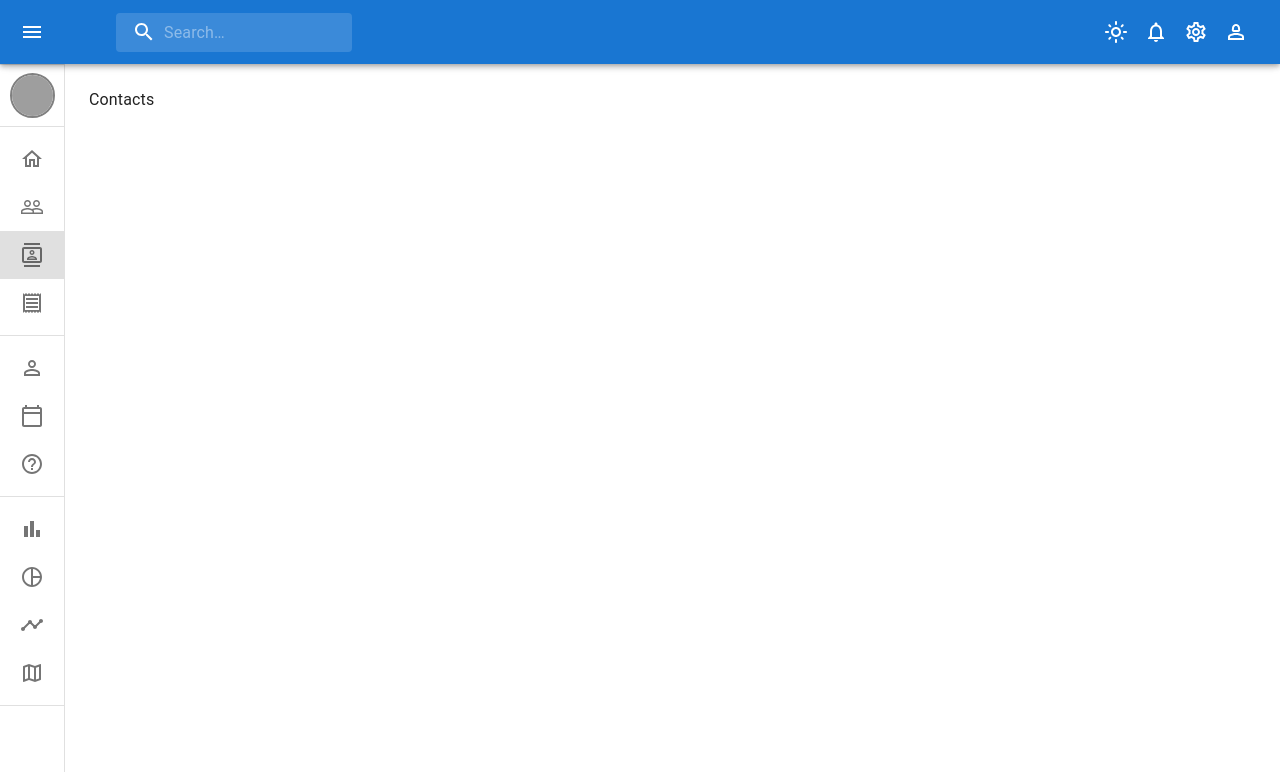
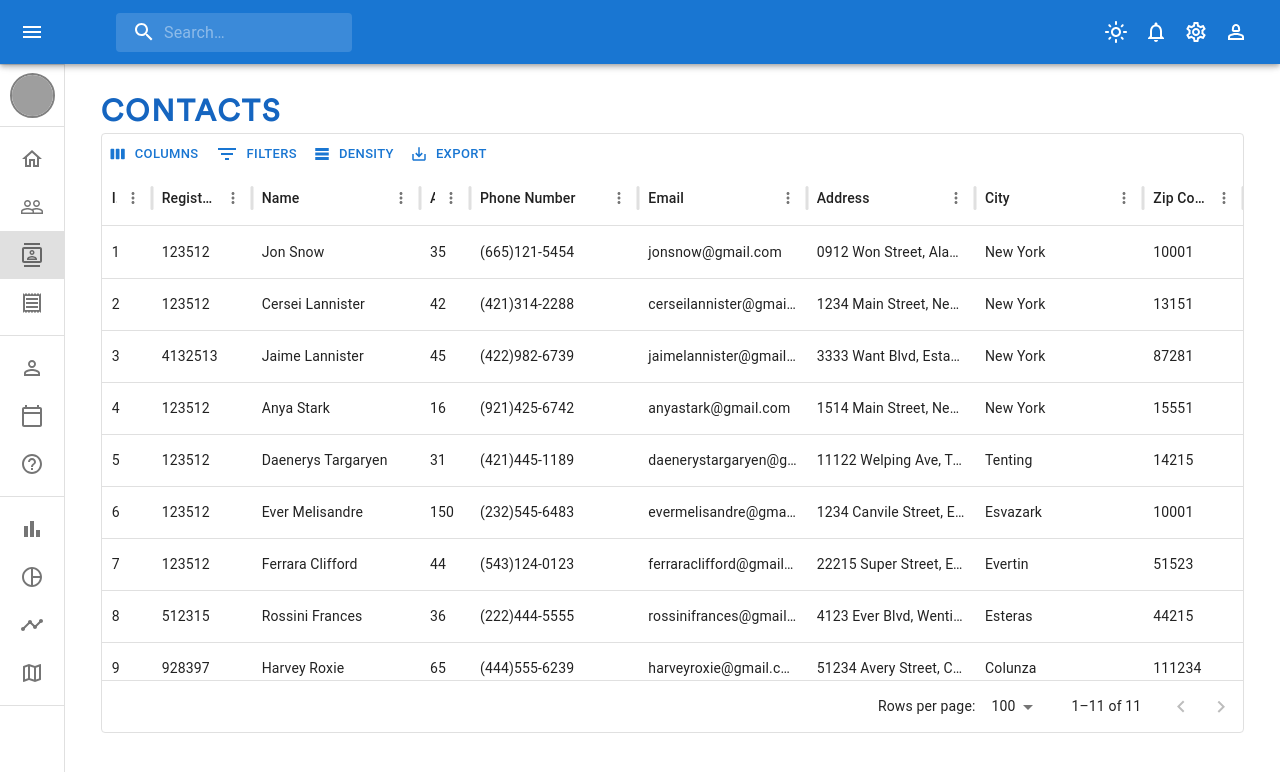
Before and after one commit to midaismael/dashboard, a React (Vite) app: page /contacts in a window 1280 px wide. Shown: the top 772 px of the page. Built offline with nearby package versions, Linux system fonts and the light colour scheme; grey boxes are pictures that could not be loaded; a web font is replaced by a local one.

Commit message:
contacts page

```diff
--- a/src/page/contacts/Contacts.jsx
+++ b/src/page/contacts/Contacts.jsx
@@ -1,5 +1,29 @@
-import React from "react";
+import { Box, Typography } from "@mui/material";
+import { DataGrid, GridToolbar } from "@mui/x-data-grid";
+import { useTheme } from "@mui/material";
+import { rows, columns } from "./data";
 
 export default function Contacts() {
-  return <div>Contacts</div>;
+  const theme = useTheme();
+  return (
+    <Box sx={{ height: 600, width: "98%", mx: "auto" }}>
+      <Typography
+        sx={{
+          fontSize: "30px",
+          letterSpacing: "2px",
+          fontWeight: "bold",
+          color: theme.palette.primary.dark,
+          fontFamily: "circular-web",
+        }}
+      >
+        CONTACTS
+      </Typography>
+      <DataGrid
+        slots={{ toolbar: GridToolbar }}
+        rows={rows}
+        // @ts-ignore
+        columns={columns}
+      />
+    </Box>
+  );
 }
--- /dev/null
+++ b/src/page/contacts/data.jsx
@@ -0,0 +1,166 @@
+export const columns = [
+  { field: "id", headerName: "ID", width: 33 },
+  { field: "registrarId", headerName: "Registrar ID" },
+  {
+    field: "name",
+    headerName: "Name",
+    flex: 1,
+    cellClassName: "name-column--cell",
+  },
+  {
+    field: "age",
+    headerName: "Age",
+    type: "number",
+    headerAlign: "left",
+    align: "left",
+    width: 44,
+  },
+  {
+    field: "phone",
+    headerName: "Phone Number",
+    flex: 1,
+  },
+  {
+    field: "email",
+    headerName: "Email",
+    flex: 1,
+  },
+  {
+    field: "address",
+    headerName: "Address",
+    flex: 1,
+  },
+  {
+    field: "city",
+    headerName: "City",
+    flex: 1,
+  },
+  {
+    field: "zipCode",
+    headerName: "Zip Code",
+  },
+];
+
+export const rows = [
+  {
+    id: 1,
+    name: "Jon Snow",
+    email: "jonsnow@gmail.com",
+    age: 35,
+    phone: "(665)121-5454",
+    address: "0912 Won Street, Alabama, SY 10001",
+    city: "New York",
+    zipCode: "10001",
+    registrarId: 123512,
+  },
+  {
+    id: 2,
+    name: "Cersei Lannister",
+    email: "cerseilannister@gmail.com",
+    age: 42,
+    phone: "(421)314-2288",
+    address: "1234 Main Street, New York, NY 10001",
+    city: "New York",
+    zipCode: "13151",
+    registrarId: 123512,
+  },
+  {
+    id: 3,
+    name: "Jaime Lannister",
+    email: "jaimelannister@gmail.com",
+    age: 45,
+    phone: "(422)982-6739",
+    address: "3333 Want Blvd, Estanza, NAY 42125",
+    city: "New York",
+    zipCode: "87281",
+    registrarId: 4132513,
+  },
+  {
+    id: 4,
+    name: "Anya Stark",
+    email: "anyastark@gmail.com",
+    age: 16,
+    phone: "(921)425-6742",
+    address: "1514 Main Street, New York, NY 22298",
+    city: "New York",
+    zipCode: "15551",
+    registrarId: 123512,
+  },
+  {
+    id: 5,
+    name: "Daenerys Targaryen",
+    email: "daenerystargaryen@gmail.com",
+    age: 31,
+    phone: "(421)445-1189",
+    address: "11122 Welping Ave, Tenting, CD 21321",
+    city: "Tenting",
+    zipCode: "14215",
+    registrarId: 123512,
+  },
+  {
+    id: 6,
+    name: "Ever Melisandre",
+    email: "evermelisandre@gmail.com",
+    age: 150,
+    phone: "(232)545-6483",
+    address: "1234 Canvile Street, Esvazark, NY 10001",
+    city: "Esvazark",
+    zipCode: "10001",
+    registrarId: 123512,
+  },
+  {
+    id: 7,
+    name: "Ferrara Clifford",
+    email: "ferraraclifford@gmail.com",
+    age: 44,
+    phone: "(543)124-0123",
+    address: "22215 Super Street, Everting, ZO 515234",
+    city: "Evertin",
+    zipCode: "51523",
+    registrarId: 123512,
+  },
+  {
+    id: 8,
+    name: "Rossini Frances",
+    email: "rossinifrances@gmail.com",
+    age: 36,
+    phone: "(222)444-5555",
+    address: "4123 Ever Blvd, Wentington, AD 142213",
+    city: "Esteras",
+    zipCode: "44215",
+    registrarId: 512315,
+  },
+  {
+    id: 9,
+    name: "Harvey Roxie",
+    email: "harveyroxie@gmail.com",
+    age: 65,
+    phone: "(444)555-6239",
+    address: "51234 Avery Street, Cantory, ND 212412",
+    city: "Colunza",
+    zipCode: "111234",
+    registrarId: 928397,
+  },
+  {
+    id: 10,
+    name: "Enteri Redack",
+    email: "enteriredack@gmail.com",
+    age: 42,
+    phone: "(222)444-5555",
+    address: "4123 Easer Blvd, Wentington, AD 142213",
+    city: "Esteras",
+    zipCode: "44215",
+    registrarId: 533215,
+  },
+  {
+    id: 11,
+    name: "Steve Goodman",
+    email: "stevegoodmane@gmail.com",
+    age: 11,
+    phone: "(444)555-6239",
+    address: "51234 Fiveton Street, CunFory, ND 212412",
+    city: "Colunza",
+    zipCode: "1234",
+    registrarId: 92197,
+  },
+];
```
